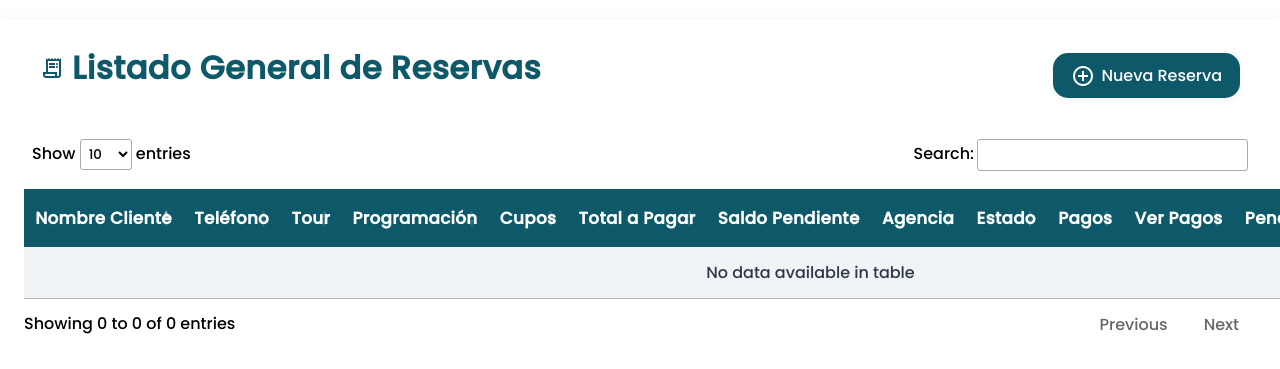
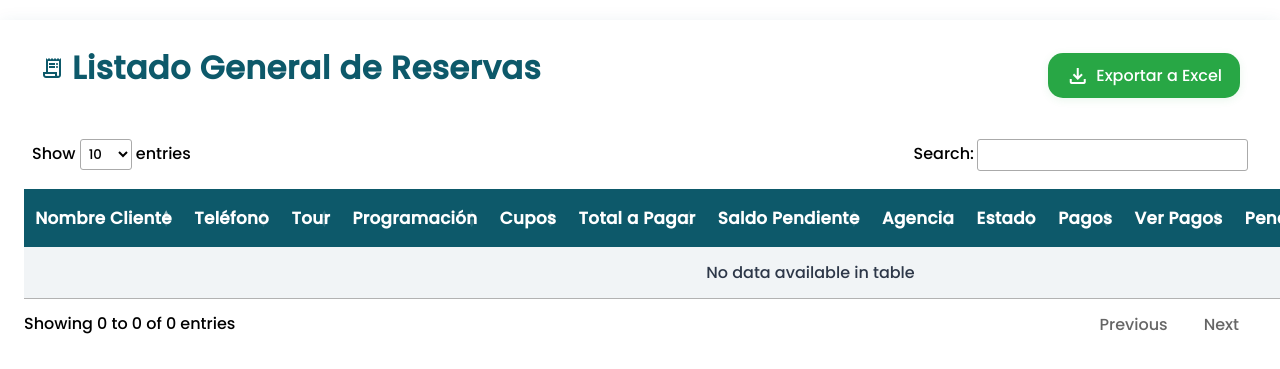
Before and after one commit to jlruedam/wegoit, a Django app: page /schedules/reservations/ in a window 1280 px wide. Shown: the part 99-468 px from the top of the page. Run offline with Django 5.2, Linux system fonts and the light colour scheme; the visitor is signed in with stand-in values (Sample User, id 1); data comes from the database, SQL or seed files in the repository; data that the repository does not hold is empty; some libraries are stand-ins or nearby versions.

Commit message:
feat: Add export to Excel for reservations

```diff
--- a/requirements.txt
+++ b/requirements.txt
@@ -1,5 +1,6 @@
 asgiref==3.9.1
 Django==5.2.5
+openpyxl==3.1.2
 sqlparse==0.5.3
 typing_extensions==4.15.0
 tzdata==2025.2
--- a/reservations/static/assets/css/reservations.css
+++ b/reservations/static/assets/css/reservations.css
@@ -313,3 +313,25 @@ dialog#paymentModal {
     background: #2563eb;
     color: #e2e8f0;
 }
+
+.btn-exportar {
+    background-color: #28a745; /* Green color for Excel */
+    color: #fff;
+    border: none;
+    border-radius: 15px;
+    padding: 10px 18px;
+    font-size: 1rem;
+    cursor: pointer;
+    font-weight: 500;
+    box-shadow: 0 2px 8px rgba(40, 167, 69, 0.1);
+    transition: background 0.2s, color 0.2s;
+    display: flex;
+    align-items: center;
+    gap: 0.4rem;
+    text-decoration: none; /* Ensure links look like buttons */
+}
+
+.btn-exportar:hover {
+    background-color: #218838; /* Darker green on hover */
+    color: #e2e8f0;
+}
--- a/reservations/templates/reservations/reservation_list.html
+++ b/reservations/templates/reservations/reservation_list.html
@@ -20,10 +20,18 @@
                 Reservas para {{ schedule.tour.tour_name }}
             {% endif %}
         </h2>
+        {% if not general %}
         <a href="" class="btn-crear-reserva">
             <span class="material-symbols-outlined">add_circle</span>
             Nueva Reserva
         </a>
+        {% endif %}
+        {% if general %}
+        <a href="{% url 'tours:export_reservations_xls' %}" class="btn-exportar">
+            <span class="material-symbols-outlined">download</span>
+            Exportar a Excel
+        </a>
+        {% endif %}
     </div>
 
     {% if not general %}
--- a/reservations/urls.py
+++ b/reservations/urls.py
@@ -16,5 +16,6 @@ urlpatterns = [
     path("reservations/add-payment/", views.add_payment, name="add_payment"),
     path("reservations/<int:reservation_id>/payments/", views.reservation_payments_list, name="reservation_payments_list"),
     path("dashboard/", views.dashboard, name="dashboard"),
+    path("reservations/export-xls/", views.export_reservations_xls, name="export_reservations_xls"),
 
 ]
--- a/reservations/views.py
+++ b/reservations/views.py
@@ -1,5 +1,5 @@
 from django.shortcuts import render, get_object_or_404, redirect
-from django.http import JsonResponse
+from django.http import JsonResponse, HttpResponse
 from django.contrib.auth.decorators import login_required
 from .models import Tour, TourSchedule, Reservation, Agency, ReservationPayment
 from django.db.models import Sum, Count
@@ -10,6 +10,7 @@ from django.views.decorators.http import require_POST
 from django.db.models.functions import Coalesce
 from django.db.models import Value, Q, DecimalField
 from django.db.models.functions import TruncMonth
+import openpyxl
 
 # Create your views here.
 @login_required
@@ -280,3 +281,55 @@ def dashboard(request):
     }
 
     return render(request, "dashboard/dashboard.html", context)
+
+@login_required
+def export_reservations_xls(request):
+    reservations = Reservation.objects.select_related(
+        "schedule__tour", "agency"
+    ).all()
+
+    workbook = openpyxl.Workbook()
+    worksheet = workbook.active
+    worksheet.title = "Reservas"
+
+    headers = [
+        "ID Reserva",
+        "Tour",
+        "Fecha",
+        "Hora",
+        "Cliente",
+        "Teléfono",
+        "Pax",
+        "Total a Pagar",
+        "A Pagar por Agencia",
+        "A Pagar por Cliente",
+        "Saldo Pendiente",
+        "Agencia",
+        "Estado",
+    ]
+    worksheet.append(headers)
+
+    for r in reservations:
+        worksheet.append([
+            r.id,
+            r.schedule.tour.tour_name,
+            r.schedule.date,
+            r.schedule.start_time,
+            r.customer_name,
+            r.customer_phone,
+            r.pax,
+            r.total_to_pay,
+            r.expected_agency_payment,
+            r.expected_customer_payment,
+            r.pending_balance,
+            r.agency.name if r.agency else "N/A",
+            r.status,
+        ])
+
+    response = HttpResponse(
+        content_type="application/vnd.openxmlformats-officedocument.spreadsheetml.sheet"
+    )
+    response["Content-Disposition"] = "attachment; filename=reservas.xlsx"
+    workbook.save(response)
+
+    return response
```
